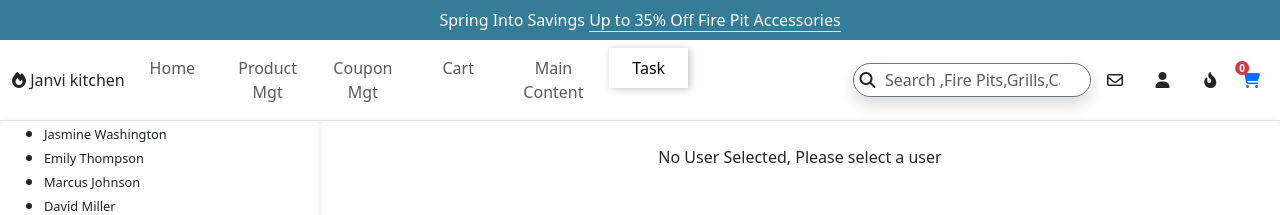
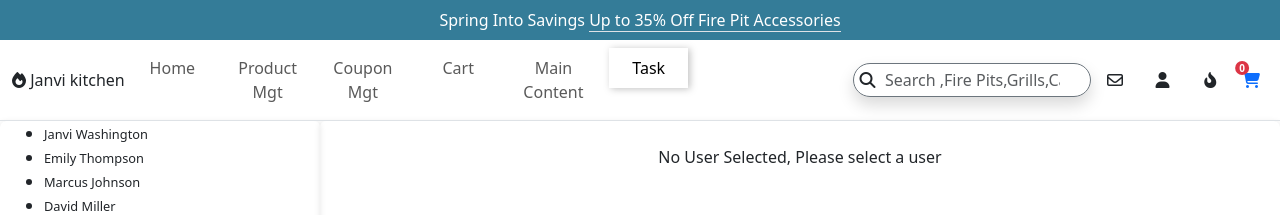
Before and after one commit to janisoni515851/food-order, an Angular app: page /task in a window 1280 px wide. Shown: the top 215 px of the page. Built offline with nearby package versions, Linux system fonts and the light colour scheme.

Commit message:
change dummy user file

```diff
--- a/src/app/dummy-users.ts
+++ b/src/app/dummy-users.ts
@@ -1,7 +1,7 @@
 export const DUMMY_USERS = [
   {
     id: 'u1',
-    name: 'Jasmine Washington',
+    name: 'Janvi Washington',
     avatar: 'user-1.jpg',
     techId: 1,
   },
```
